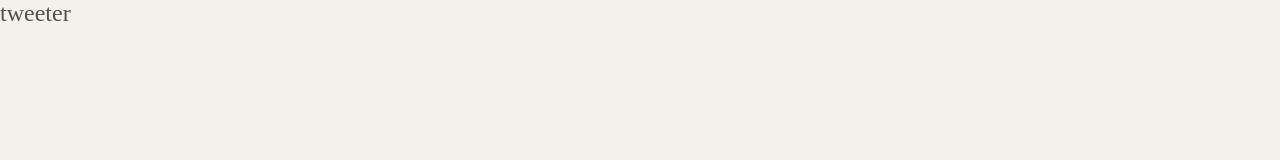
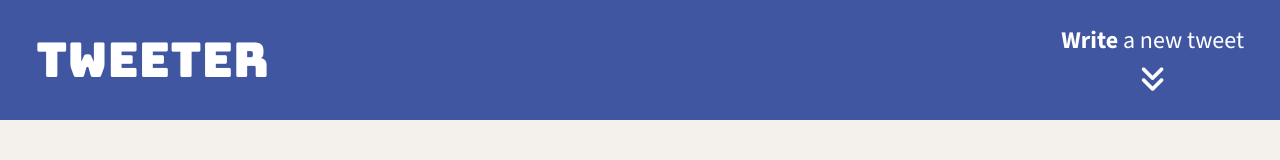
Before and after one commit to mahee045/Tweeter, a website: page public/index.html in a window 1280 px wide. Drawn offline with nearby package versions, Linux system fonts and the light colour scheme.

Commit message:
top navigation bar

```diff
--- a/public/index.html
+++ b/public/index.html
@@ -8,20 +8,41 @@
     <link rel="stylesheet" href="https://cdnjs.cloudflare.com/ajax/libs/normalize/8.0.1/normalize.min.css" type="text/css" />
 
     <!-- App CSS -->
-    <link rel="stylesheet" href="/styles/layout.css" type="text/css" />
+    <link rel="stylesheet" href="styles/layout.css" type="text/css" />
+
+    <!--Navigation CSS-->
+    <link rel="stylesheet" href="styles/nav.css">
 
     <!-- External JS -->
     <script src="https://ajax.googleapis.com/ajax/libs/jquery/3.4.1/jquery.min.js"></script>
 
     <!-- App JS -->
     <script type="text/javascript" src="/scripts/client.js"></script>
+
+    <!-- FONTS: Bungee and Source Sans-->
+    <link rel="preconnect" href="https://fonts.googleapis.com">
+    <link rel="preconnect" href="https://fonts.gstatic.com" crossorigin>
+    <link href="https://fonts.googleapis.com/css2?family=Bungee&family=Source+Sans+3:ital,wght@0,200..900;1,200..900&display=swap" rel="stylesheet">
+    <link rel="stylesheet" href="styles/layout.css">
+
+    <!--Font Awesome-->
+    <link rel="stylesheet" href="https://cdnjs.cloudflare.com/ajax/libs/font-awesome/6.7.2/css/all.min.css" integrity="sha512-Evv84Mr4kqVGRNSgIGL/F/aIDqQb7xQ2vcrdIwxfjThSH8CSR7PBEakCr51Ck+w+/U6swU2Im1vVX0SVk9ABhg==" crossorigin="anonymous" referrerpolicy="no-referrer" />
   </head>
 
   <body>
-    <!-- Top nav bar (fixed) -->
+    <!--TOP NAV BAR-->
     <nav>
-      <span>tweeter</span>
-    </nav>
+      <span>TWEETER</span>
+      <div class="write-tweet">
+          <div class="tweet-text">
+              <strong>Write</strong> a new tweet
+          </div>
+          <i class="fa fa-angle-double-down"></i>
+      </div>
+  </nav>
+
+
+
 
     <!-- Page-specific (main) content here -->
     <main class="container"></main>
--- a/public/styles/layout.css
+++ b/public/styles/layout.css
@@ -18,6 +18,10 @@
   color: #545149;
   background-color: #f4f1ec;
   font-size: 24px;
+  font-family: "Source Sans 3", sans-serif; /* Apply the font to everything in body */
+  font-optical-sizing: auto;
+  font-weight: 400;
+  font-style: normal;
 }
 
 /*
--- /dev/null
+++ b/public/styles/nav.css
@@ -0,0 +1,49 @@
+
+
+nav {
+  height: 120px;
+  width: 100vw;
+  background-color: #4056A1;
+  color: #FFFFFF;
+  padding: 0 1.5em;
+  box-sizing: border-box;
+  box-sizing: border-box; /* Include padding in total width/height */
+  display: flex; /* Enable flexbox */
+  align-items: center; /* Vertically center content */
+  justify-content: space-between;
+}
+
+/* Styling for <span> inside <nav> */
+nav span {
+  font-family: 'Bungee';
+  font-size: 2em; /* Adjust the font size here */
+}
+
+/* Write a new tweet text and icon */
+/* Write a new tweet text and icon */
+nav .write-tweet {
+  text-align: center;
+  display: flex;
+  flex-direction: column; /* Stack text and icon vertically */
+  align-items: center;
+  font-size: 1em;
+  gap: 5px; /* Space between text and icon */
+}
+
+/* Wrap the text in a single line */
+.write-tweet .tweet-text {
+  display: inline; /* Keep text on one line */
+  white-space: nowrap; /* Prevent line break */
+  font-size: 1em;
+}
+
+/* Bold "Write" only */
+.write-tweet .tweet-text strong {
+  font-weight: bold; /* Bold "Write" */
+}
+
+/* Style the icon */
+.write-tweet i {
+  margin-top: 5px; /* Space between text and icon */
+  font-size: 1.2em; /* Adjust icon size */
+}
```
Also changed, not shown: server/data-files/initial-tweets.json (+5 -5 lines), 1 other file.
